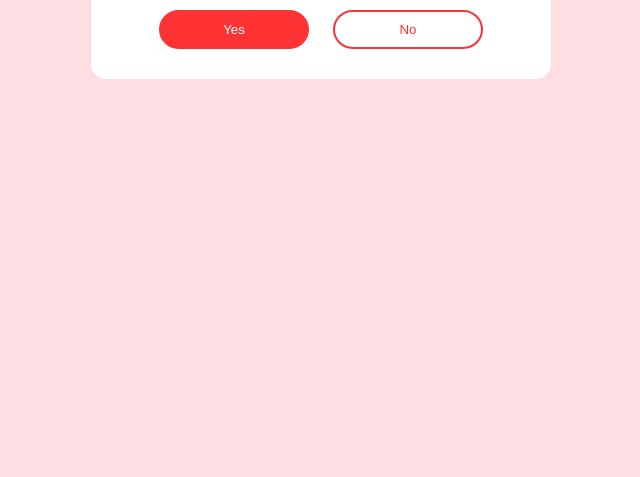
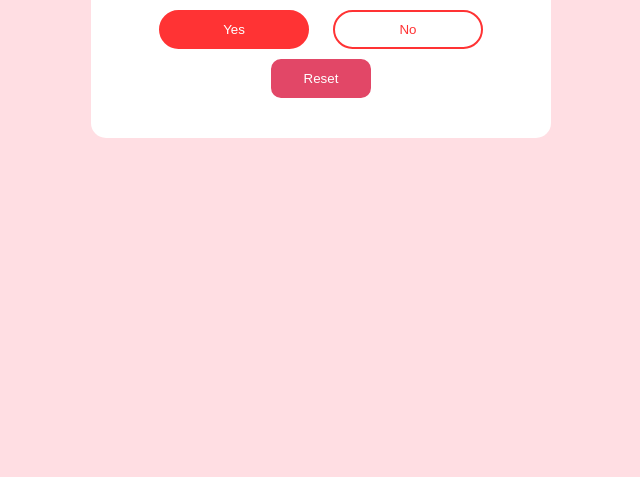
Before and after one commit to JalenCameron/secret, a plain HTML site: page index.html in a window 1280 px wide. Shown: the part 323-800 px from the top of the page, without its empty margins (319-959 px from the left). Drawn offline with Linux system fonts and the light colour scheme; a web font is replaced by a local one.

Commit message:
Added simple refresh button

```diff
--- a/index.html
+++ b/index.html
@@ -31,6 +31,7 @@
             <button class="yes">Yes</button>
             <button class="no">No</button>
           </div>
+          <button class="clear-button" onclick="refresh()">Reset</button>
         </div>
       </div>
     </main>
--- a/scripts/scripts.js
+++ b/scripts/scripts.js
@@ -19,6 +19,7 @@ function changeImage() {
   document.querySelector(".wrapper").prepend(yesImage);
 }
 
+// Change Image when clicking on "Yes"
 yesButton.addEventListener("click", () => {
   question.innerHTML = "Woohoo! Thanks :)";
   document.querySelector(".yes").disabled = true;
@@ -26,6 +27,7 @@ yesButton.addEventListener("click", () => {
   removeImage();
 });
 
+// Can't click on "No" button
 noButton.addEventListener("mouseover", () => {
   const i = Math.floor(
     Math.random() * (wrapperRect.width - noButtonRect.width) + 1
@@ -37,3 +39,8 @@ noButton.addEventListener("mouseover", () => {
   noButton.style.left = i + "px";
   noButton.style.top = j + "px";
 });
+
+// Refresh page
+function refresh() {
+  window.location.reload();
+}
--- a/styles/styles.css
+++ b/styles/styles.css
@@ -107,6 +107,17 @@ h4 {
     border: 2px solid #FF3334;
 }
 
+.naomi .wrapper .clear-button {
+    width: 100px;
+    padding: 10px;
+    cursor: pointer;
+    margin: 10px;
+    background: #E24767;
+    color: #ffffff;
+    border: 2px solid #E24767;
+    border-radius: 10px;
+}
+
 @media (max-width: 500px) {
     .naomi .wrapper .btn-group {
         display: flex;
```
